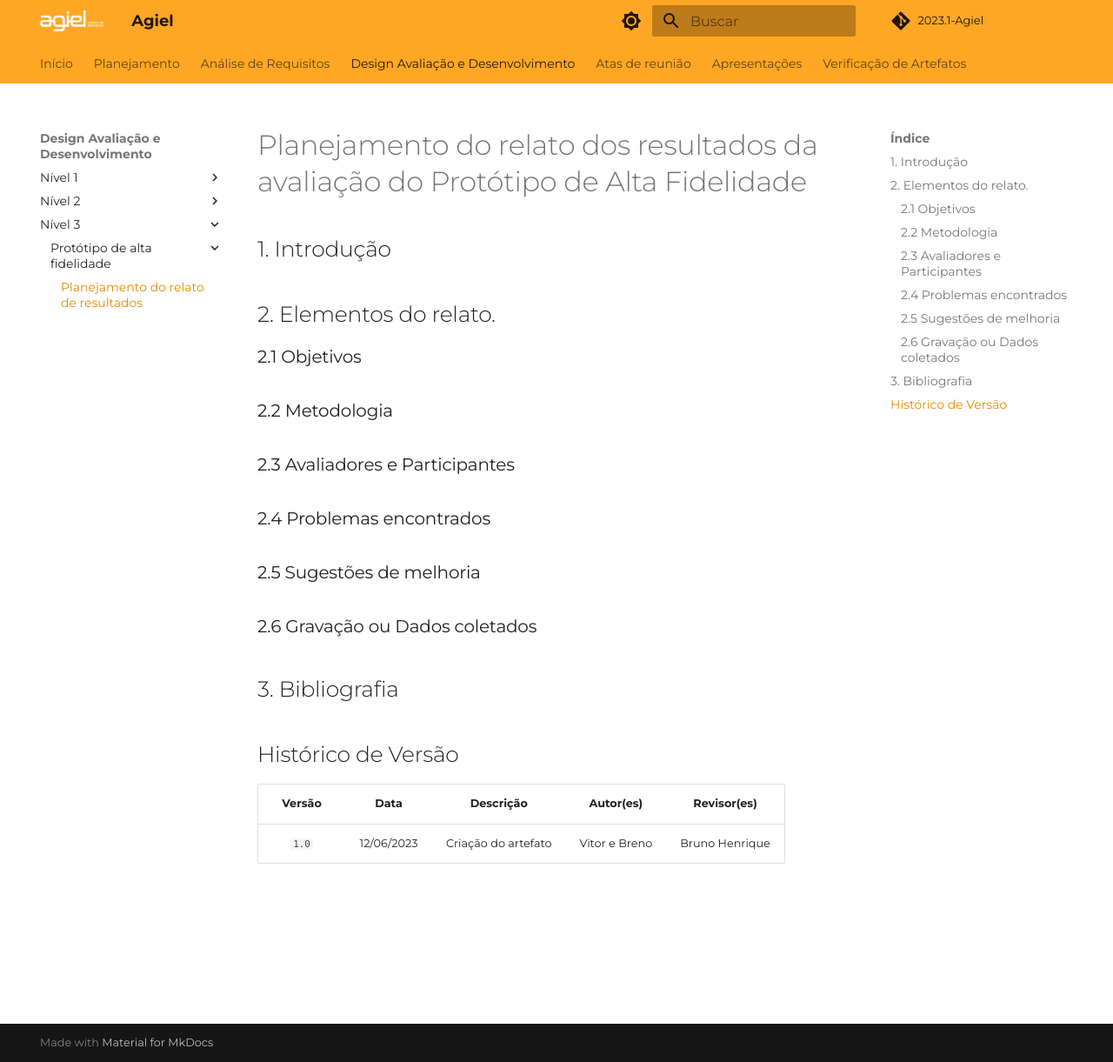
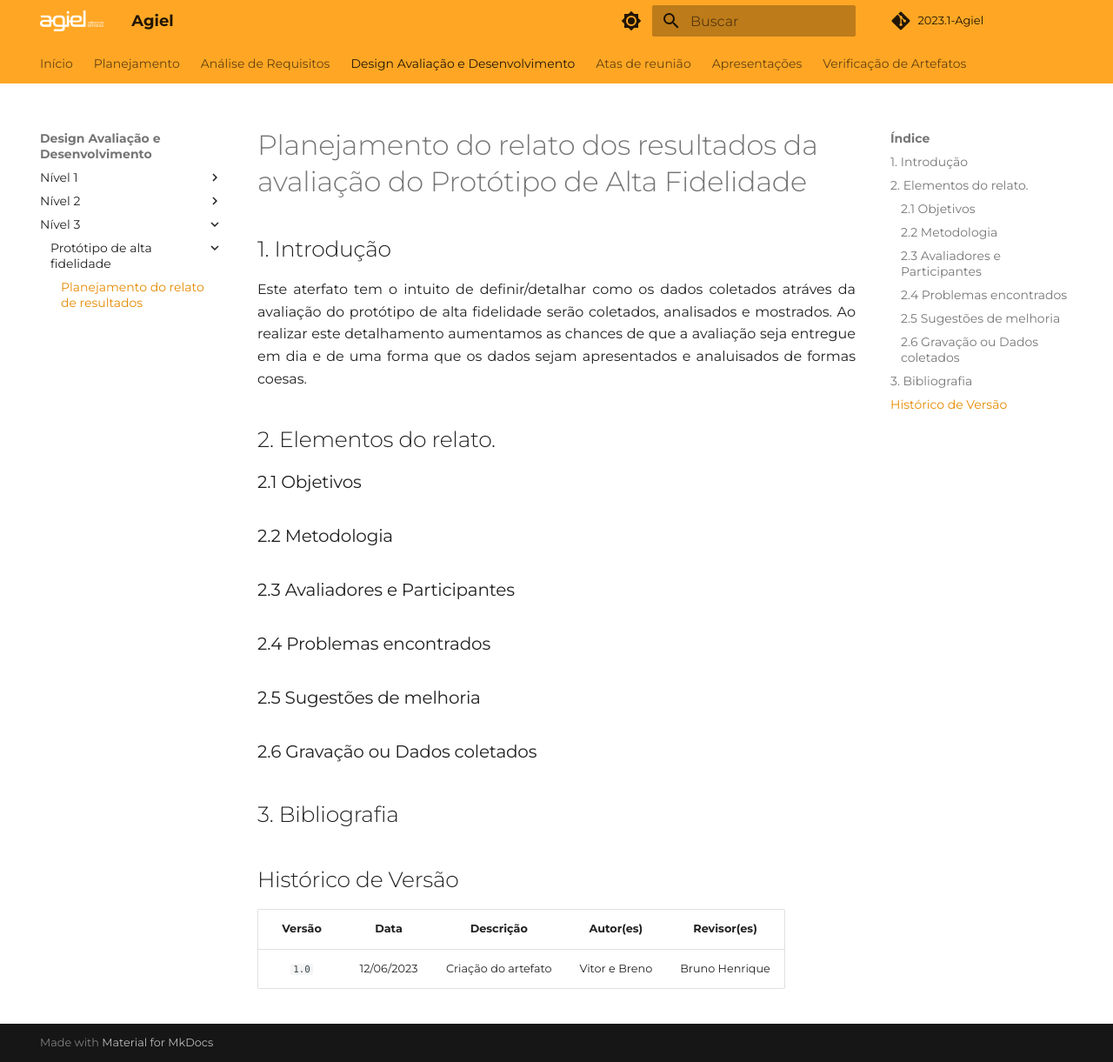
Before and after one commit to Interacao-Humano-Computador/2023.1-Agiel, an MkDocs documentation site: the page built from docs/desenvolvimento/prototipo_alta_fidelidade/planejamento_relato.md, in a window 1280 px wide and 1221 px high. Shown: the whole window at 87% size. Built offline with MkDocs 1.6.1 and Material for MkDocs 9.7.7, drawn with Linux system fonts in a browser that asks for light colours; some web fonts are replaced; comment, search, counter and statistics services are not loaded.

Commit message:
docs: adicionado introdução

```diff
--- a/docs/desenvolvimento/prototipo_alta_fidelidade/planejamento_relato.md
+++ b/docs/desenvolvimento/prototipo_alta_fidelidade/planejamento_relato.md
@@ -1,6 +1,9 @@
 # Planejamento do relato dos resultados da avaliação do Protótipo de Alta Fidelidade
 
 ## 1. Introdução
+<p align="justify">
+Este aterfato tem o intuito de definir/detalhar como os dados coletados atráves da avaliação do protótipo de alta fidelidade serão coletados, analisados e mostrados. Ao realizar este detalhamento aumentamos as chances de que a avaliação seja entregue em dia e de uma forma que os dados sejam apresentados e analuisados de formas coesas.
+</p>
 
 ## 2. Elementos do relato.
 
```
